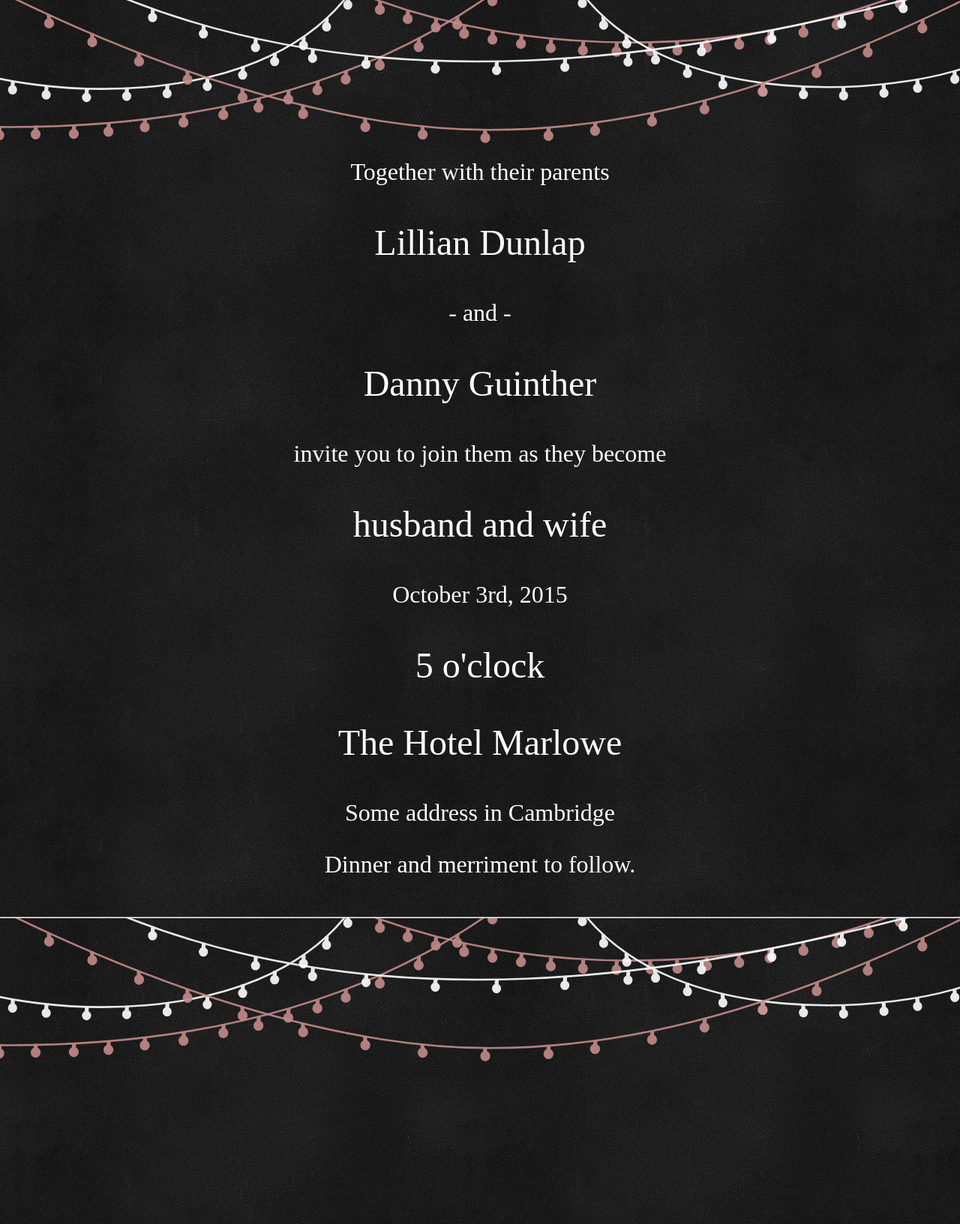
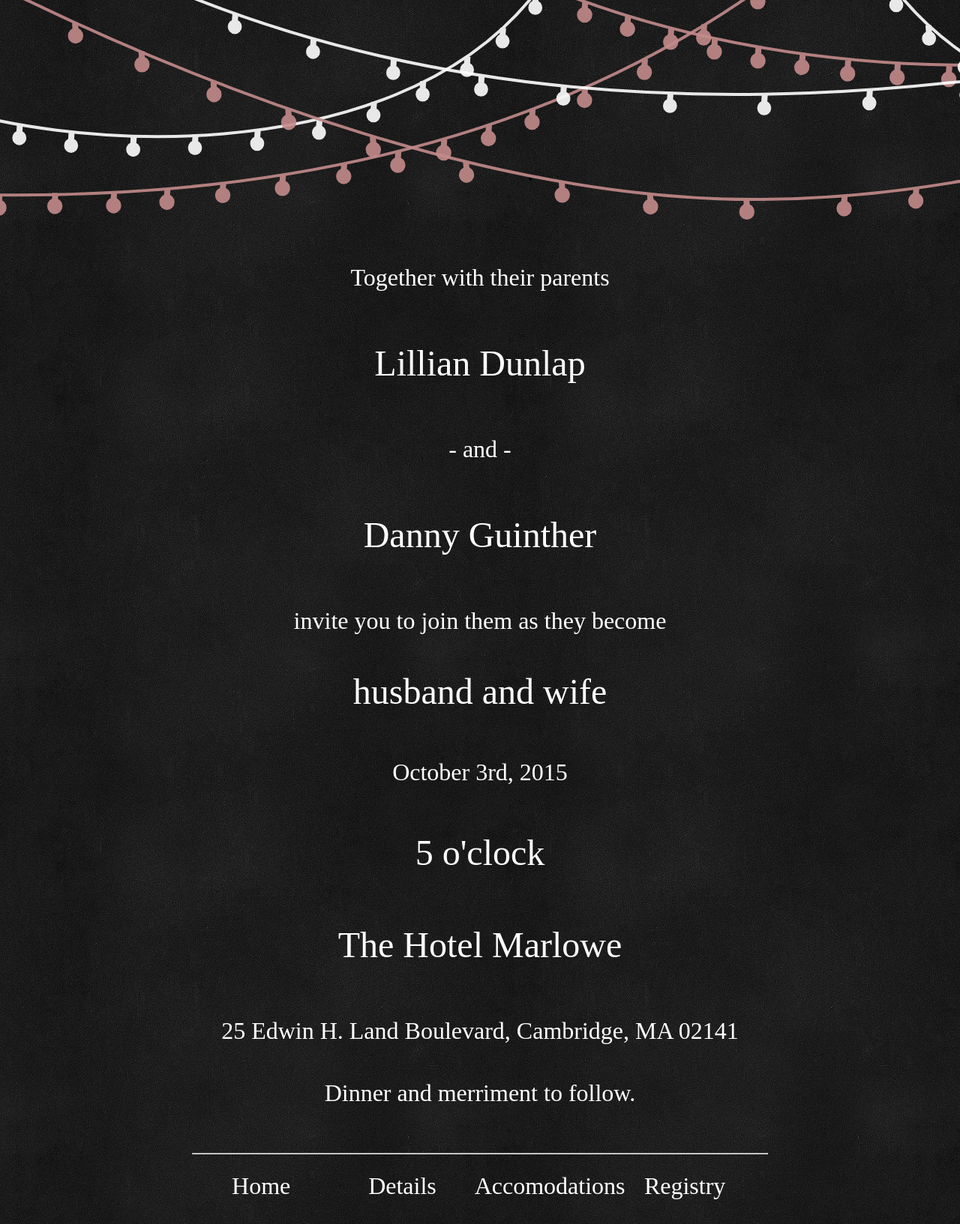
Before and after one commit to tdg5/wedding_jekyll, a Jekyll site: the page built from index.md, in a window 1280 px wide. Shown: the whole page at 75% size. Built offline with Jekyll 4.4.1, drawn with Linux system fonts in a browser that asks for light colours; Markdown is read by kramdown in place of the engine named in the settings.

Commit message:
Progress

```diff
--- a/_config.yml
+++ b/_config.yml
@@ -14,4 +14,4 @@ redcarpet:
   ]
 tagline: We should've done this a long time ago!
 title: Lily & Danny
-url: http://192.168.1.5:4040
+url: http://localhost:4040
--- a/_includes/landing.html
+++ /dev/null
@@ -1,11 +0,0 @@
-<p class="print">Together with their parents</p>
-<p class="script lg">Lillian Dunlap</p>
-<p class="print">- and -</p>
-<p class="script lg">Danny Guinther</p>
-<p class="print">invite you to join them as they become</p>
-<p class="print lg">husband and wife</p>
-<p class="script">October 3rd, 2015</p>
-<p class="print lg">5 o'clock</p>
-<p class="print lg">The Hotel Marlowe</p>
-<p class="print">Some address in Cambridge</p>
-<p class="script">Dinner and merriment to follow.</p>
--- a/_layouts/card.html
+++ b/_layouts/card.html
@@ -5,6 +5,11 @@ layout: default
   <div class="card">
     {{ content }}
   </div>
+  <hr>
+  <ul class="nav unadorned">
+    <li class="print"><a href="/">Home</a></li>
+    <li class="print"><a href="/details/">Details</a></li>
+    <li class="print"><a href="/accomodations/">Accomodations</a></li>
+    <li class="print"><a href="/registry/">Registry</a></li>
+  </ul>
 </div>
-<hr class="no-margin">
-<div class="bulbs"><br><br><br><br><br><br><br><br><br><br><br><br></div>
--- a/_layouts/default.html
+++ b/_layouts/default.html
@@ -4,7 +4,8 @@ layout: compress
 <!DOCTYPE html>
 <html class="no-js" lang="{% page_language %}">
 {% include head.html %}
-<body class="bulbs {% layout_class %} {{ page.format }}">
+<body class="{% layout_class %} {{ page.format }}">
+  <div class="header bulbs"></div>
   {{ content }}
 </body>
 </html>
--- a/assets/css/style.css
+++ b/assets/css/style.css
@@ -3,17 +3,17 @@ body, html {
   background: #000 url(/assets/images/chalkboard.jpg) repeat;
   margin: 0;
   min-height: 100%;
-  min-width: 100%;
+  min-width: 480px;
   padding: 0;
 }
 
 .bulbs {
   background: url(/assets/images/bulbs4.svg) repeat-x;
+  min-height: 320px;
 }
 
 .card-wrapper {
   padding: 0;
-  padding-top: 10em;
   min-height: 100%;
   min-width: 480px;
   margin-left: auto;
@@ -22,26 +22,34 @@ body, html {
 }
 
 .card {
-  /*background-color: #444;*/
-  /*background-color: rgba(63, 63, 63, 0.95);*/
-  /*background: #000 url(/assets/images/chalkboard.jpg) repeat;*/
   color: #fff;
-  min-height: 95%;
+  margin: 0 auto 3em;
+  min-height: 100%;
   min-width: 90%;
-  padding: 2.5% 0;
+}
+
+.centered {
+  text-align: center;
+}
+
+.header {
+
+}
+
+.numbered {
+  list-style: upper-roman;
 }
 
 .script {
   font-family: Shapely;
   font-size: 2em;
-  text-align: center;
+  line-height: 2em;
 }
 
 .print {
   /*color: #444;*/
   font-family: "Dance Hall JNL";
   font-size: 2em;
-  text-align: center;
   transform: uppercase;
 }
 
@@ -49,12 +57,54 @@ body, html {
   font-size: 3em;
 }
 
+.unadorned {
+  list-style: none;
+}
+
+a.unadorned,
+a.unadorned:visited {
+  color: #fff;
+  text-decoration: none;
+}
+
+a.unadorned:hover {
+  text-decoration: underline;
+}
+
+.nav {
+  margin: 0;
+  padding: 1em 0 2em;
+}
+
+.nav li {
+  width: 24%;
+  display: inline-block;
+}
+
+.nav a,
+.nav a:visited {
+  color: #fff;
+  display: block;
+  text-align: center;
+  text-decoration: none;
+  width: 100%;
+}
+
+.nav li:hover {
+  cursor: pointer;
+}
+
+.nav li:hover a {
+  text-decoration: underline;
+}
+
 .no-margin {
   margin: 0;
 }
 
-@media only screen and (min-width: 880px) {
+@media only screen and (min-width: 1400px) {
   .bulbs {
     background-size: contain;
+    min-height: 280px;
   }
 }
--- a/index.md
+++ b/index.md
@@ -1,4 +1,14 @@
 ---
 layout: card
 ---
-{% include landing.html %}
+<p class="centered print">Together with their parents</p>
+<p class="centered script lg">Lillian Dunlap</p>
+<p class="centered print">- and -</p>
+<p class="centered script lg">Danny Guinther</p>
+<p class="centered print">invite you to join them as they become</p>
+<p class="centered print lg">husband and wife</p>
+<p class="centered script">October 3rd, 2015</p>
+<p class="centered print lg">5 o'clock</p>
+<p class="centered script lg"><a class="unadorned" href="http://www.hotelmarlowe.com/">The Hotel Marlowe</a></p>
+<p class="centered print">25 Edwin H. Land Boulevard, Cambridge, MA 02141</p>
+<p class="centered script">Dinner and merriment to follow.</p>
```
Also changed, not shown: pages/404.html (+11 -3 lines), pages/accomodations/index.html (added, +27 -0 lines), pages/details/index.html (added, +7 -0 lines), pages/marlowe/index.html (added, +32 -0 lines), pages/registry/index.html (added, +43 -0 lines).
